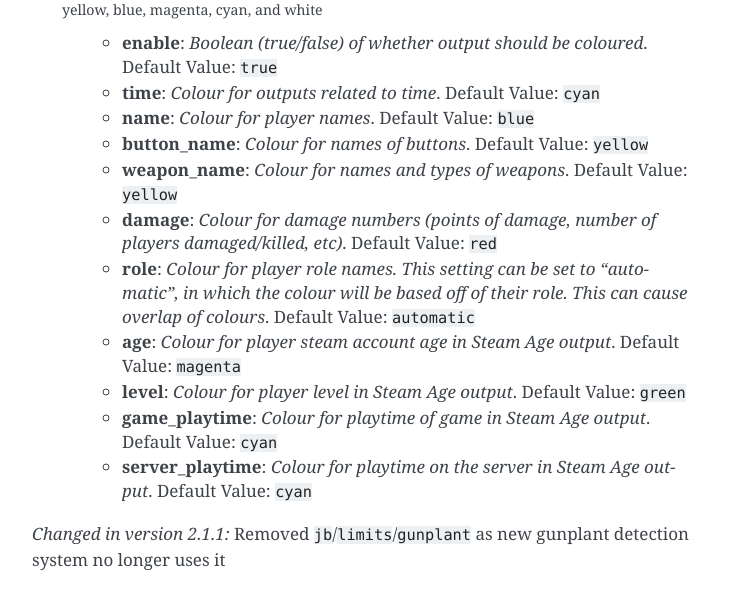
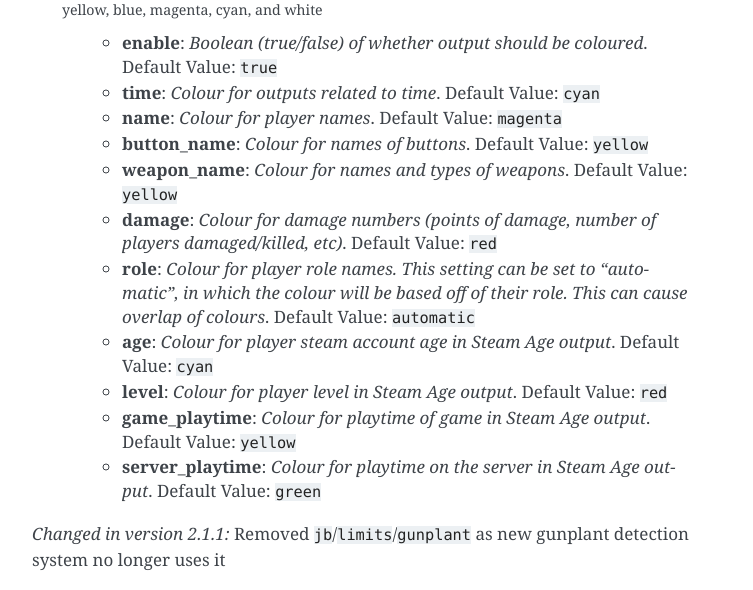
Before and after one commit to BLANK-TH/TSonitor, a Sphinx documentation site: the page built from docs/source/settings.rst, in a window 1280 px wide and 900 px high, scrolled down 4239 px. Shown: the part 176-766 px from the top of the window, without its empty margins (388-1141 px from the left). Built offline with Sphinx 7.4.7, drawn with Linux system fonts in a browser that asks for light colours.

Commit message:
fix outdated docs

```diff
--- a/docs/source/changelog.rst
+++ b/docs/source/changelog.rst
@@ -7,6 +7,9 @@ and this project adheres to `Semantic Versioning <https://semver.org/spec/v2.0.0
 
 [Unreleased]
 --------------
+Fixed
+^^^^^^^
+* Incorrect default colours listed in settings documentation
 
 [2.1.2] - 2022-05-15
 ------------------------
--- a/docs/source/settings.rst
+++ b/docs/source/settings.rst
@@ -69,15 +69,15 @@ Here's a list of all of the currently available settings parameters, and what th
 - *colours*: :sup:`Settings regarding coloured output of STonitor. Valid colours are black, red, green, yellow, blue, magenta, cyan, and white`\
     - **enable**: *Boolean (true/false) of whether output should be coloured*. Default Value: ``true``
     - **time**: *Colour for outputs related to time*. Default Value: ``cyan``
-    - **name**: *Colour for player names*. Default Value: ``blue``
+    - **name**: *Colour for player names*. Default Value: ``magenta``
     - **button_name**: *Colour for names of buttons*. Default Value: ``yellow``
     - **weapon_name**: *Colour for names and types of weapons*. Default Value: ``yellow``
     - **damage**: *Colour for damage numbers (points of damage, number of players damaged/killed, etc)*. Default Value: ``red``
     - **role**: *Colour for player role names. This setting can be set to "automatic", in which the colour will be based off of their role. This can cause overlap of colours*. Default Value: ``automatic``
-    - **age**: *Colour for player steam account age in Steam Age output*. Default Value: ``magenta``
-    - **level**: *Colour for player level in Steam Age output*. Default Value: ``green``
-    - **game_playtime**: *Colour for playtime of game in Steam Age output*. Default Value: ``cyan``
-    - **server_playtime**: *Colour for playtime on the server in Steam Age output*. Default Value: ``cyan``
+    - **age**: *Colour for player steam account age in Steam Age output*. Default Value: ``cyan``
+    - **level**: *Colour for player level in Steam Age output*. Default Value: ``red``
+    - **game_playtime**: *Colour for playtime of game in Steam Age output*. Default Value: ``yellow``
+    - **server_playtime**: *Colour for playtime on the server in Steam Age output*. Default Value: ``green``
 
 .. versionchanged:: 2.1.1
     Removed ``jb``/``limits``/``gunplant`` as new gunplant detection system no longer uses it
```
